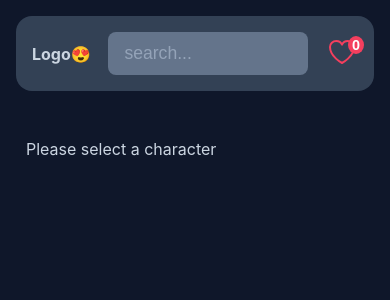
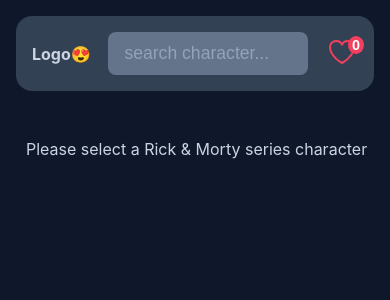
Before and after one commit to ipouya79/Movie-Character-App, a React (Vite) app: page / in a window 390 px wide. Shown: the top 300 px of the page. Built offline with nearby package versions, Linux system fonts and the light colour scheme.

Commit message:
responsive List of Episodes

```diff
--- a/src/App.css
+++ b/src/App.css
@@ -270,4 +270,8 @@
     font-size: 0.8rem;
     width: 200px;
   }
+  .text-sm {
+    font-size: 11px !important;
+    font-weight: 500;
+  }
 }
--- a/src/components/CharacterDetail.jsx
+++ b/src/components/CharacterDetail.jsx
@@ -43,7 +43,7 @@ function CharacterDetail({ selectedId, onAddFavorite, isAddToFavorite }) {
 
   if (!character || !selectedId)
     return (
-      <div className="character-detail-info">Please select a character</div>
+      <div className="character-detail-info">Please select a Rick & Morty series character </div>
     );
 
   return (
@@ -135,11 +135,11 @@ function EpisodeList({ episodes }) {
       <ul>
         {sortedEpisodes.map((item, index) => (
           <li key={item.id}>
-            <div>
+            <div className="text-sm">
               {String(index + 1).padStart(2, "0")} - &nbsp;
               {item.episode} : <strong>{item.name}</strong>{" "}
             </div>
-            <div className="badge badge--socondary">{item.air_date}</div>
+            <div className="badge badge--socondary text-sm">{item.air_date}</div>
           </li>
         ))}
       </ul>
--- a/src/components/Navbar.jsx
+++ b/src/components/Navbar.jsx
@@ -24,7 +24,7 @@ export function Search({ query, setQuery }) {
       onChange={(e) => setQuery(e.target.value)}
       type="text"
       className="text-field"
-      placeholder="search..."
+      placeholder="search character..."
     />
   );
 }
```
